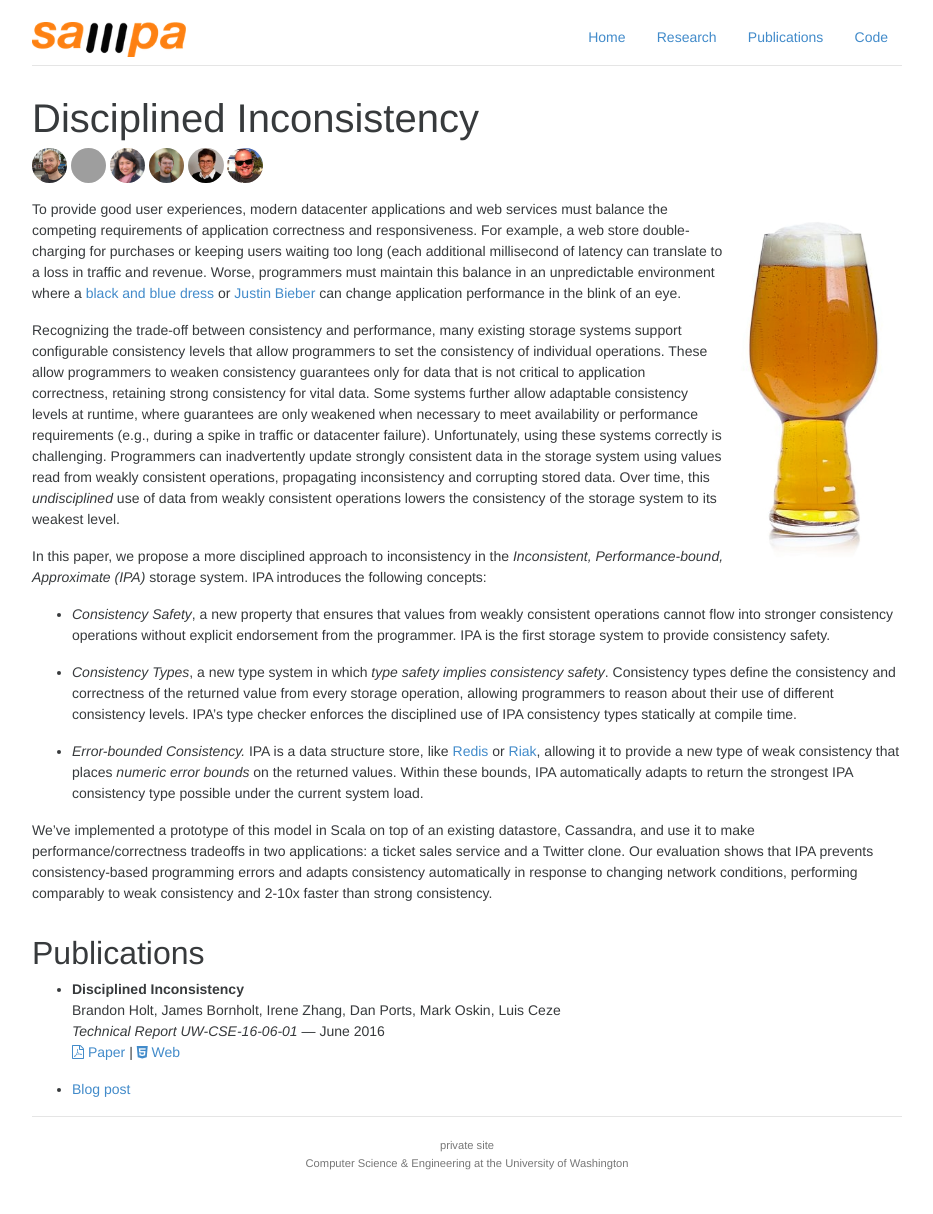
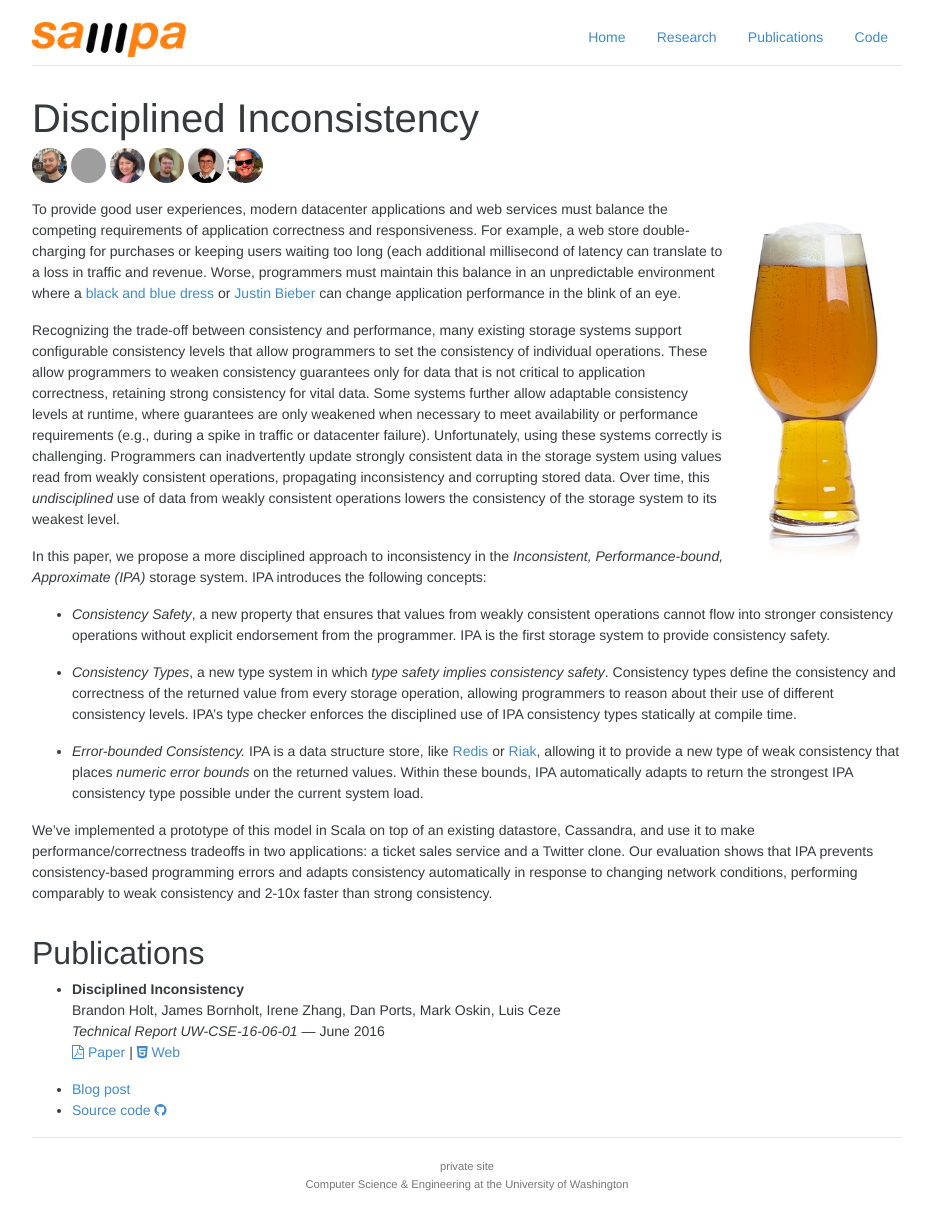
Before and after one commit to uwsampa/sampa-public, a Jekyll site: the page built from _projects/disciplined-inconsistency.md, in a window 1280 px wide. Shown: the whole page, without its empty margins (173-1106 px from the left). Built offline with Jekyll 4.4.1, drawn with Linux system fonts in a browser that asks for light colours; nearby versions of some CDN libraries; Markdown is read by kramdown in place of the engine named in the settings; before the commit the page ends 1193 px from its top, so only the background shows below that; grey boxes are pictures that could not be loaded.

Commit message:
add link to IPA code

```diff
--- a/_projects/disciplined-inconsistency.md
+++ b/_projects/disciplined-inconsistency.md
@@ -85,3 +85,4 @@ We've implemented a prototype of this model in Scala on top of an existing datas
   [{{page.icons.paper}} Paper](http://bholt.github.io/gen/ipa-tr.pdf) | [{{page.icons.html}} Web](http://bholt.github.io/gen/ipa-tr.html)
 
 - [Blog post](http://homes.cs.washington.edu/~bholt/posts/disciplined-inconsistency.html)
+- [Source code <i class="fa fa-github"></i>](https://github.com/bholt/ipa)
```
